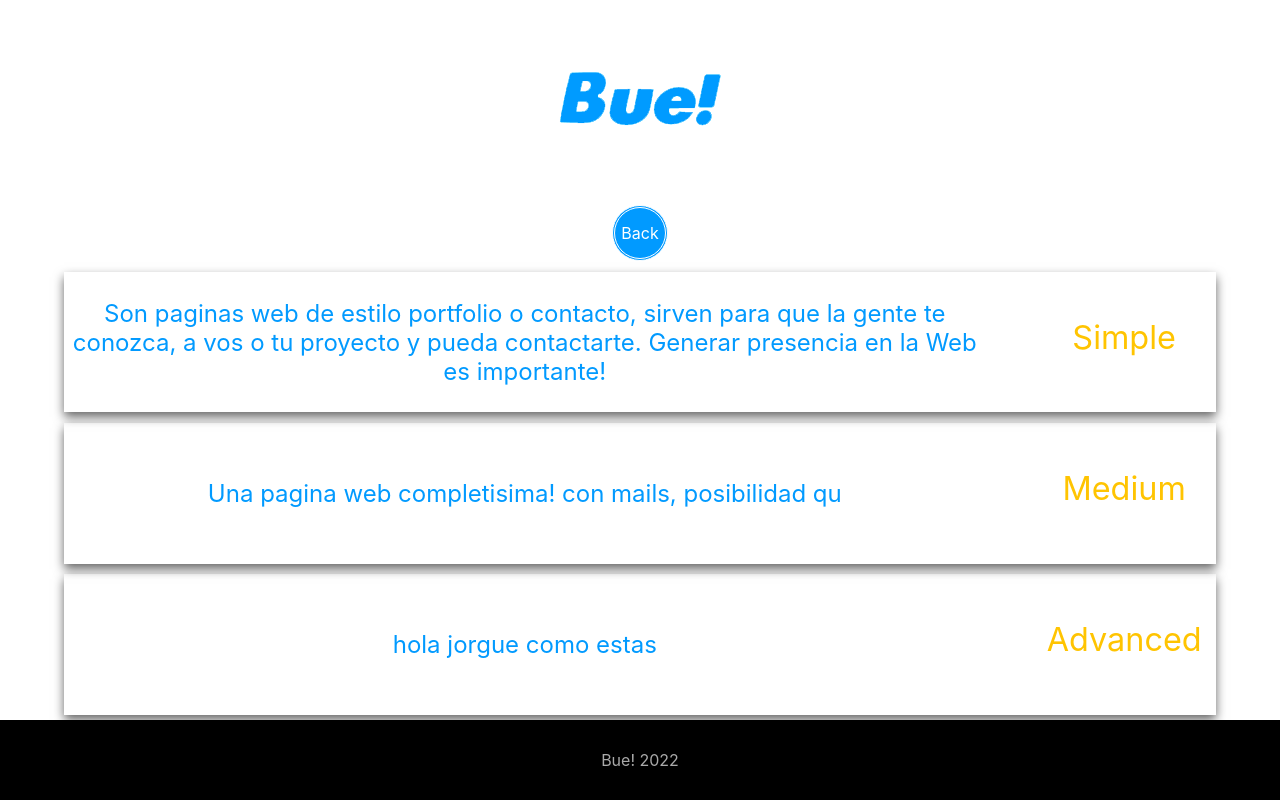
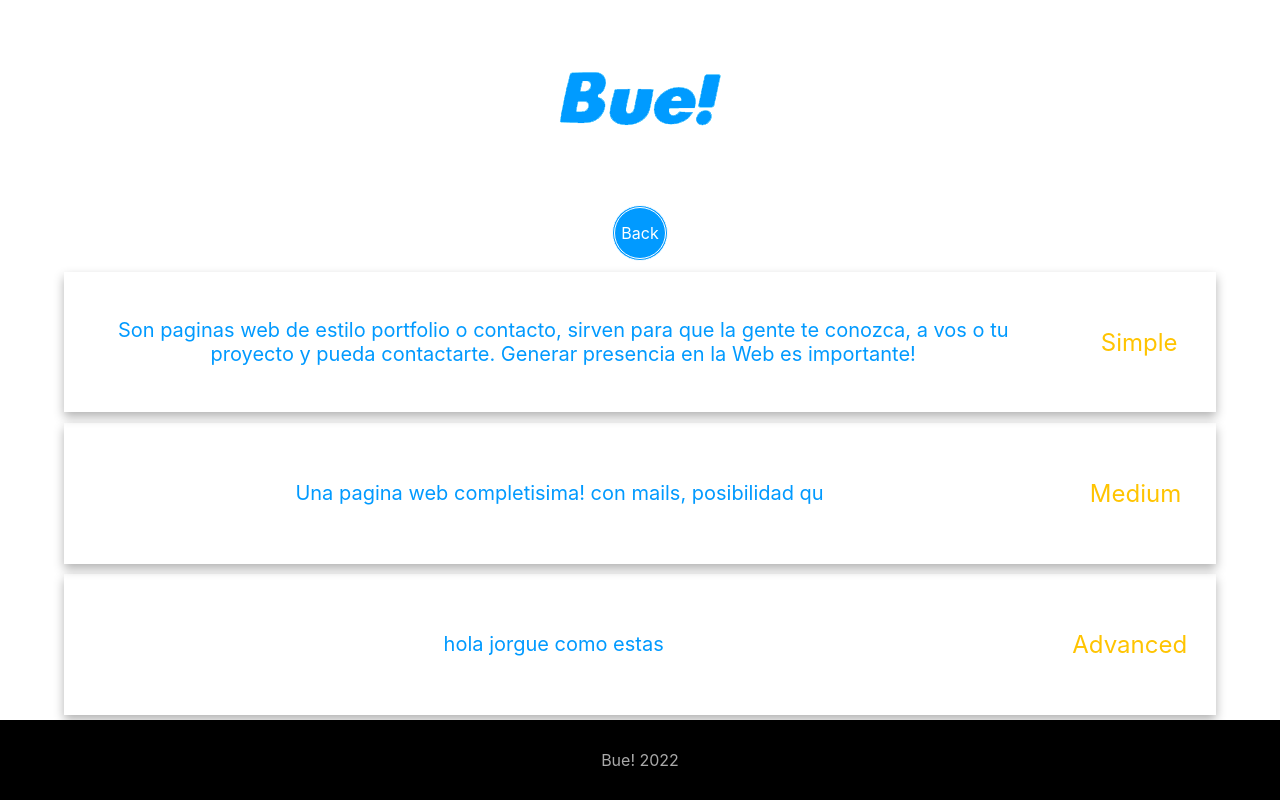
Before and after one commit to CrisValhas/bue, a React (Create React App) app: page /webs in a window 1280 px wide. Built offline with nearby package versions, Linux system fonts and the light colour scheme.

Commit message:
WebsOpenInfo

```diff
--- a/src/components/Webs.js
+++ b/src/components/Webs.js
@@ -2,14 +2,17 @@ import React from "react";
 import { Link } from "react-router-dom";
 import { motion } from 'framer-motion';
 import "./styles/Webs.css"
+import { useState } from "react";
 import gbottom from "../assets/webs-media/globos-bottom.png"
 import gmid from "../assets/webs-media/globos-mid.png"
 import gtop from "../assets/webs-media/globos-top.png"
 
 export default function Webs() {
+    const [isOpenOne,setIsOpenOne]= useState(false)
+    const [isOpenTwo,setIsOpenTwo]= useState(false)
+    const [isOpenTree,setIsOpenTree]= useState(false)
+
     return (
-
-
 
         <motion.div className="Webs"
             initial={{ color:"white", width: "0vw", x: "50vw", opacity: 0, scale: 0.8, transition: { duration: 1.3 } }}
@@ -20,7 +23,7 @@ export default function Webs() {
                 <Link className="Back" to="/">Back</Link>
                 {/* ------------------------------option 1---------------------------------- */}
 
-                <motion.div className="Webs-options-container"
+                <motion.div onClick={()=>setIsOpenOne(!isOpenOne)} className="Webs-options-container"
                     initial={{ width: "0vw", x: "-90vw", scale: 1.5 }}
                     animate={{ width: "100%", x: 0, scale: 1 }}
                     transition={{ duration: 0.7, origin: 1 }}
@@ -30,16 +33,17 @@ export default function Webs() {
                     {/* <img className="webs-img" src={gtop} alt="gtop"/> */}
                         <p>Son paginas web de estilo portfolio o contacto, sirven para que la gente te conozca, a vos o tu proyecto y pueda contactarte. Generar presencia en la Web es importante!</p>
                     </div>
-                    <motion.div className="Webs-icon"
+                    <p>Simple</p>
+                    {/* <motion.div className="Webs-icon"
                         initial={{ width: "0vw", x: 0, scale: 1.5 }}
                         animate={{ width: "16%", x: 0, }}
                         transition={{ duration: 1.5, origin: 1 }}
                     >
-                        <p>Simple</p>
-                    </motion.div>
+
+                    </motion.div> */}
                 </motion.div>
                 {/* ------------------------------option 2---------------------------------- */}
-                <motion.div className="Webs-options-two-container"
+                <motion.div onClick={()=>setIsOpenTwo(!isOpenTwo)} className="Webs-options-two-container"
                     initial={{ width: "0vw", x: "90vw", scale: 1.5 }}
                     animate={{ width: "100%", x: 0, scale: 1 }}
                     transition={{ duration: 0.7, origin: 1 }}
@@ -49,17 +53,10 @@ export default function Webs() {
                         {/* <img className="webs-img" src={gmid} alt="gmid"/> */}
                         <p>Una pagina web completisima! con mails, posibilidad qu</p>
                     </div>
-                    <motion.div className="Webs-icon"
-                        initial={{ width: "0vw", x: 0, scale: 1.5 }}
-                        animate={{ width: "16%", x: 0, }}
-                        transition={{ duration: 1.5, origin: 1 }}
-                    >
-                        <p>Medium</p>
-                    </motion.div>
-
+                    <p>Medium</p>
                 </motion.div>
                 {/* ------------------------------option 3---------------------------------- */}
-                <motion.div className="Webs-options-container"
+                <motion.div onClick={()=>setIsOpenTree(!isOpenTree)} className="Webs-options-container"
                     initial={{ width: "0vw", x: "-90vw", scale: 1.5 }}
                     animate={{ width: "100%", x: 0, scale: 1, }}
                     transition={{ duration: 0.7, origin: 1 }}
@@ -70,15 +67,44 @@ export default function Webs() {
 
                     <p>hola jorgue como estas</p>
                     </div>
-                    <motion.div className="Webs-icon"
-                        initial={{ width: "0vw", x: 0, scale: 1.5 }}
-                        animate={{ width: "16%", x: 0, }}
-                        transition={{ duration: 1.5, origin: 1 }}
+                    <p >Advanced</p>
+                </motion.div>
+                {
+                    isOpenOne &&
+                    <motion.div className="Webs-click"
+                    initial={{ width: "0vw", x: "0vw", scale: 0.4 }}
+                    animate={{ width: "100%", x: 0, scale: 1 }}
+                    transition={{ duration: 0.7, origin: 1 }}
+                    exit={{ width: "0vw", x: "-90vw", scale: 1.5 }}
                     >
-                        <p >Advanced</p>
+                        <p onClick={()=>setIsOpenOne(!isOpenOne)}>X</p>
+                        hola aca tenes la info completa de la opcion uno
                     </motion.div>
-                </motion.div>
-
+                }
+                {
+                    isOpenTwo &&
+                    <motion.div className="Webs-click"
+                    initial={{ width: "0vw", x: "0vw", scale: 0.4 }}
+                    animate={{ width: "100%", x: 0, scale: 1 }}
+                    transition={{ duration: 0.7, origin: 1 }}
+                    exit={{ width: "0vw", x: "-90vw", scale: 1.5 }}
+                    >
+                        <p onClick={()=>setIsOpenTwo(!isOpenTwo)}>X</p>
+                        hola aca tenes la info completa de la opcion dos
+                    </motion.div>
+                }
+                {
+                    isOpenTree &&
+                    <motion.div className="Webs-click"
+                    initial={{ width: "0vw", x: "0vw", scale: 0.4 }}
+                    animate={{ width: "100%", x: 0, scale: 1 }}
+                    transition={{ duration: 0.7, origin: 1 }}
+                    exit={{ width: "0vw", x: "-90vw", scale: 1.5 }}
+                    >
+                        <p onClick={()=>setIsOpenTree(!isOpenTree)}>X</p>
+                        hola aca tenes la info completa de la opcion tres
+                    </motion.div>
+                }
             </div>
 
         </motion.div>
--- a/src/components/styles/Webs.css
+++ b/src/components/styles/Webs.css
@@ -19,11 +19,16 @@
     height: 27%;
     display: flex;
     align-items: center;
-    justify-content: space-between;
+    justify-content: space-around;
     text-decoration: none;
     font-size: x-large;
-    color: #019AFF;
-    box-shadow: 0px 5px 10px 0px rgba(0, 0, 0, 0.6);
+    color: #ffc401;
+    box-shadow: 0px 5px 10px 0px rgba(0, 0, 0, 0.3);
+}
+.Webs-options-container:hover{
+    scale: 1.01;
+    transition: .3s;
+    font-size: xx-large;
 }
 
 .Webs-options-two-container {
@@ -31,11 +36,17 @@
     height: 27%;
     display: flex;
     align-items: center;
-    justify-content: space-between;
+    justify-content: space-around;
     text-decoration: none;
     font-size: x-large;
-    color: #019AFF;
-    box-shadow: 0px 5px 10px 0px rgba(0, 0, 0, 0.6);
+    color: #ffc401;
+    box-shadow: 0px 5px 10px 0px rgba(0, 0, 0, 0.3);
+}
+
+.Webs-options-two-container:hover{
+    scale: 1.01;
+    transition: .3s;
+    font-size: xx-large;
 }
 
 .Webs-options {
@@ -45,9 +56,8 @@
     align-items: center;
     justify-content: center;
     text-decoration: none;
-
     overflow: hidden;
-    font-size: x-large;
+    font-size: 20px;
     color: #019AFF;
 }
 
@@ -57,10 +67,9 @@
     display: flex;
     align-items: center;
     justify-content: center;
-
     text-decoration: none;
     overflow: hidden;
-    font-size: x-large;
+    font-size: 20px;
     color: #019AFF;
 }
 
@@ -82,13 +91,6 @@
     ;
 }
 
-.Webs-icon:hover {
-    scale: .92;
-    transition: .5s;
-    background-color: #ffc401;
-    color: white;
-}
-
 .Back {
     display: flex;
     border-radius: 50%;
@@ -105,3 +107,10 @@
 .Back:hover {
     scale: 1.1
 }
+.Webs-click{
+    position: absolute;
+    width: 100%;
+    height: 65vh;
+    background-color: #019AFF;
+    opacity: 100%;
+}
```
